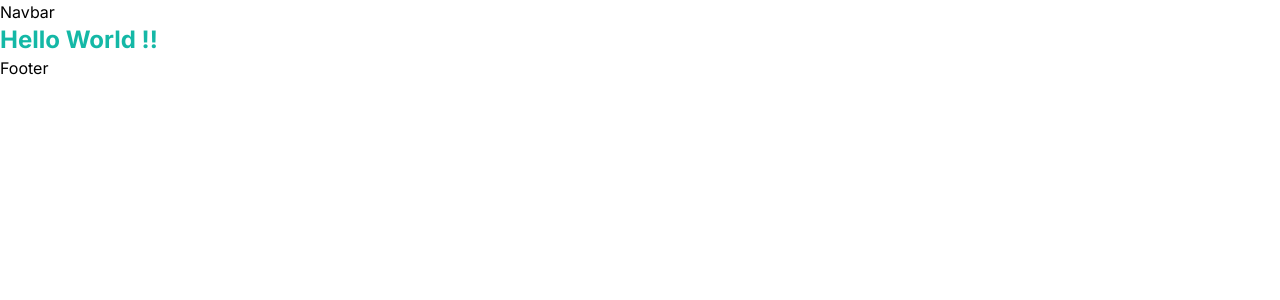
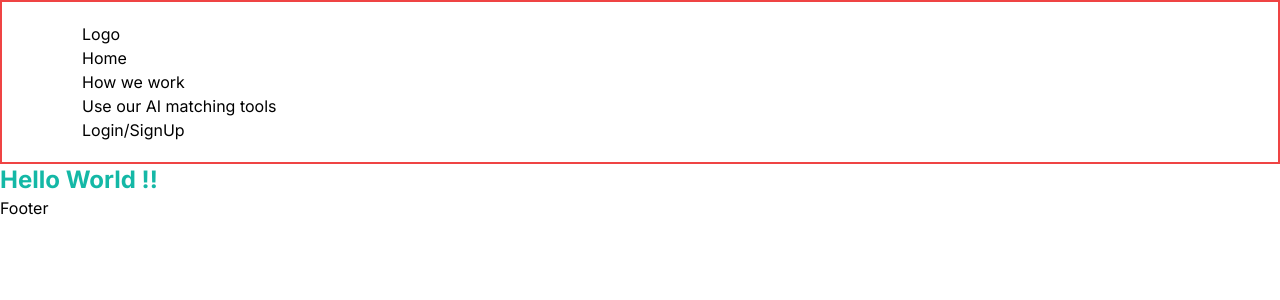
Before and after one commit to RiniJ7/homepage-nextjs, a Next.js app: page / in a window 1280 px wide. Shown: the top 300 px of the page. Built offline with nearby package versions, Linux system fonts and the light colour scheme.

Commit message:
new items added to nav bar

```diff
--- a/app/components/Navbar.tsx
+++ b/app/components/Navbar.tsx
@@ -1,9 +1,21 @@
+import Link from "next/link"
+import Image from "next/image"
 
 const Navbar = () => {
   return (
+    <nav className="border-2 border-red-500 flexBetween max-container padding-container relative z-30 py-5">
+        <Link href='/'>
+            Logo
+            {/* <Image src="" alt="logo" width={74} height={29} /> */}
+            <ul className="hidden h-full gap-12 lg:flex">Home</ul>
+            <ul className="hidden h-full gap-12 lg:flex">How we work</ul>
+            <ul className="hidden h-full gap-12 lg:flex">Use our AI matching tools</ul>
+            <ul className="hidden h-full gap-12 lg:flex">Login/SignUp</ul>
+        </Link>
+        </nav>
 
-    <div>Navbar</div>
-  )
+
+    )
 }
 
 export default Navbar
```
